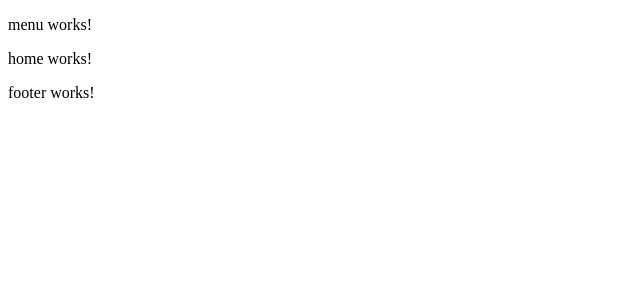
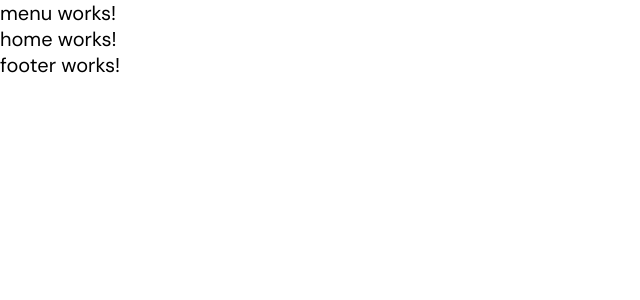
Before and after one commit to JuniorNascimento2/meu-portfolio, an Angular app: page / in a window 1280 px wide. Shown: the top 300 px of the page, without its empty margins (0-640 px from the left). Built offline with nearby package versions, Linux system fonts and the light colour scheme.

Commit message:
estilos e fontes padrão

```diff
--- a/src/index.html
+++ b/src/index.html
@@ -1,13 +1,23 @@
 <!doctype html>
 <html lang="en">
+
 <head>
   <meta charset="utf-8">
   <title>MeuPortfolio</title>
   <base href="/">
   <meta name="viewport" content="width=device-width, initial-scale=1">
   <link rel="icon" type="image/x-icon" href="favicon.ico">
+
+  <link rel="preconnect" href="https://fonts.googleapis.com">
+  <link rel="preconnect" href="https://fonts.gstatic.com" crossorigin>
+  <link
+    href="https://fonts.googleapis.com/css2?family=DM+Sans:ital,opsz,wght@0,9..40,100..1000;1,9..40,100..1000&display=swap"
+    rel="stylesheet">
+
 </head>
+
 <body>
   <app-root></app-root>
 </body>
+
 </html>
--- a/src/styles.css
+++ b/src/styles.css
@@ -1 +1,26 @@
-/* You can add global styles to this file, and also import other style files */
+* {
+    padding: 0;
+    margin: 0;
+    border: 0;
+    box-sizing: border-box;
+    scroll-behavior: smooth;
+}
+
+:root {
+    font-size: 125%;
+    font-family: 'DM Sans', sans-serif;
+
+    --font-size-1: 2.25rem;
+    --font-size-2: 1.75rem;
+    --font-size-3: 1.25rem;
+    --font-size-4: 1rem;
+    --font-size-5: 0.75rem;
+
+    --color-blue-1: #1c6cf9;
+    --color-blue-2: #33489d;
+    --color-blue-3: #141e41;
+
+    --color-pink-1: #f42771;
+
+    --color-black-1: #181818;
+}
```
